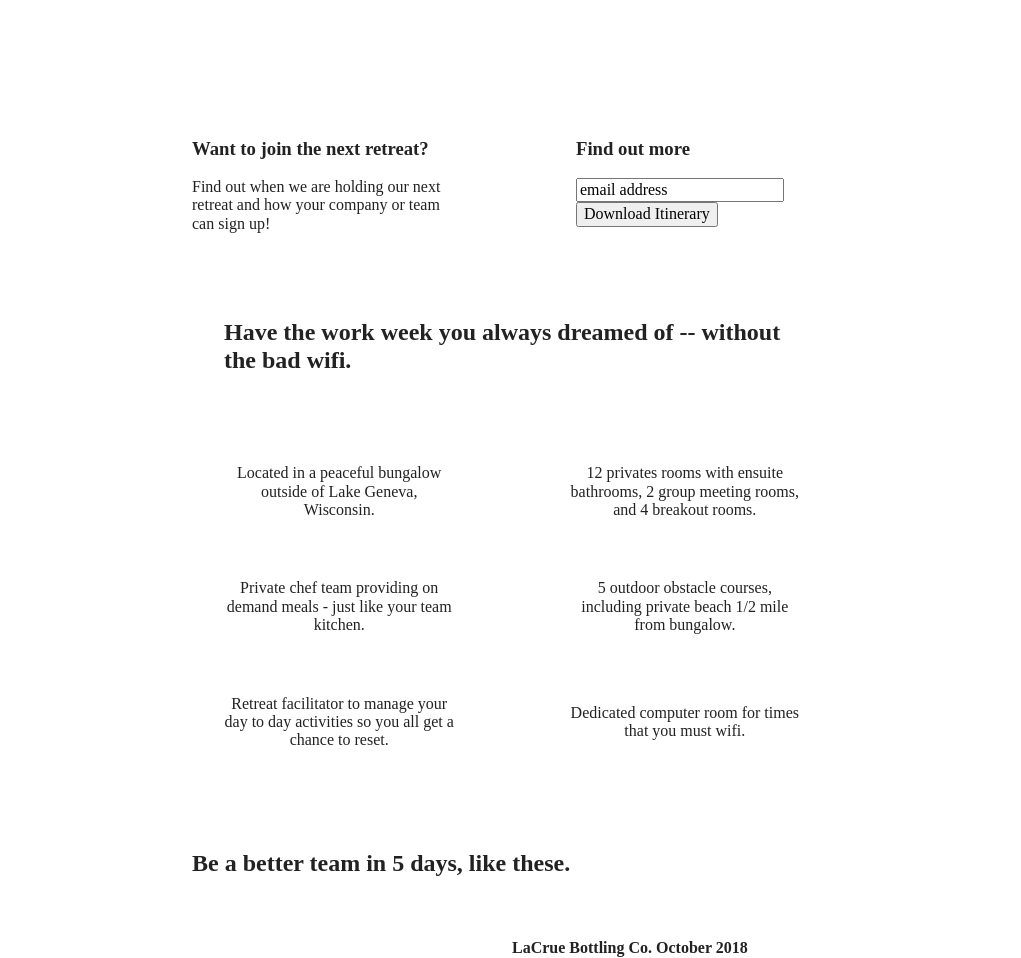
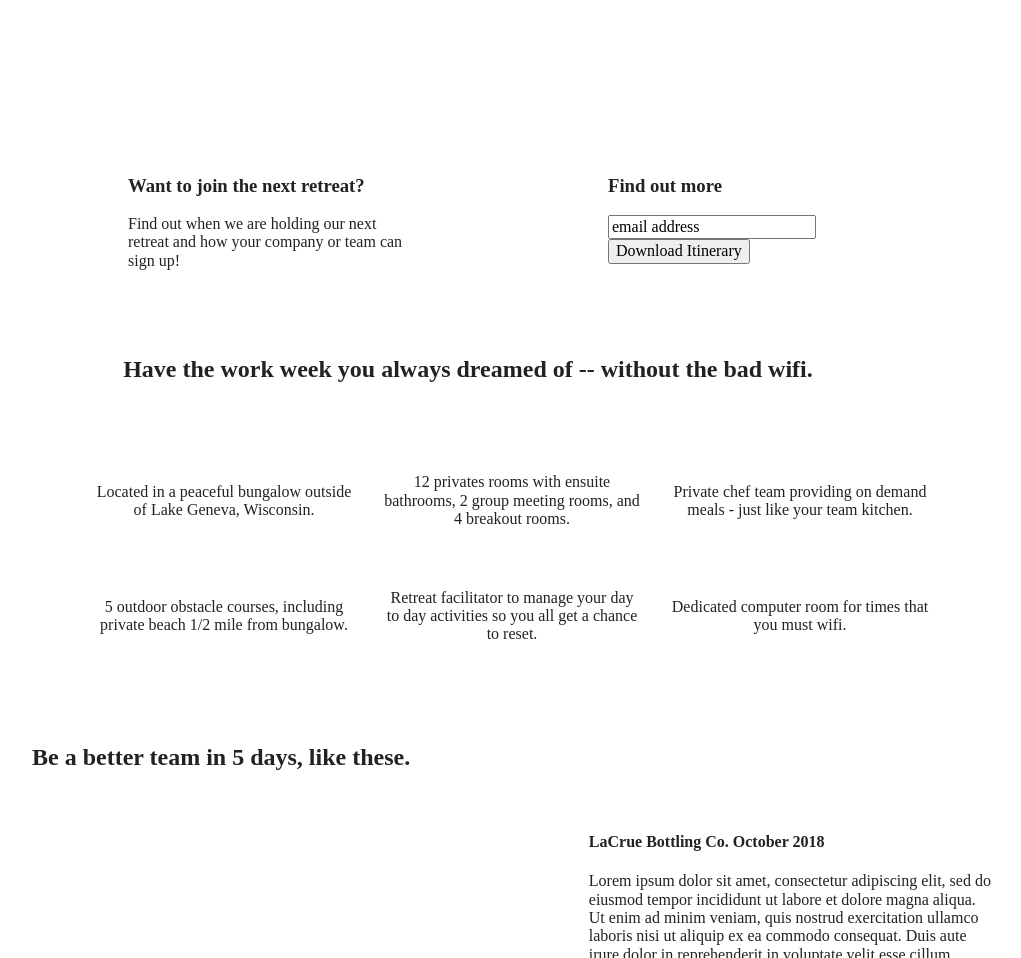
Before and after one commit to Classied/Unplugged-retreat, a website built with Parcel: page index.html in a window 1280 px wide. Shown: the part 327-1285 px from the top of the page, without its empty margins (128-1149 px from the left). Built offline with nearby package versions, Linux system fonts and the light colour scheme.

Commit message:
Applied desktop style layout to main.css

```diff
--- a/css/main.css
+++ b/css/main.css
@@ -497,9 +497,62 @@ footer .copyright {
     .faq h2 {
         width: 100%;
     }
+
+    /****************************** Desktop styles here *************************************/
+
 @media only screen and (min-width: 1200px) {
+  /* General styles */
 
-/* Desktop styles here */
+  .content-wrapper {
+    max-width: 960px;
+}
+
+/* Hero */
+.hero-area h1 {
+   width: 40%;
+}
+
+/* Aside */
+aside .content-wrapper {
+   justify-content:space-around;
+}
+
+aside .content-wrapper .form-description,
+aside .content-wrapper .form {
+   width: 30%;
+}
+
+/* Features */
+.features h2 {
+   width: 90%;
+
+}
+
+.features article {
+   flex-basis: 30%;
+}
+
+
+/* Reviews */
+.reviews article div {
+   width: 42%;
+}
+
+/* ==========================================================================
+About Page
+========================================================================== */
+.mission h2,
+.contact-section .content-wrapper h2 {
+   width: 95%;
+}
+
+/* ==========================================================================
+FAQ Page
+========================================================================== */
+.faq h2 {
+   width: 100%;
+}
+
 }
 
 /* ==========================================================================
```
Also changed, not shown: index.html (+1 -2 lines).
